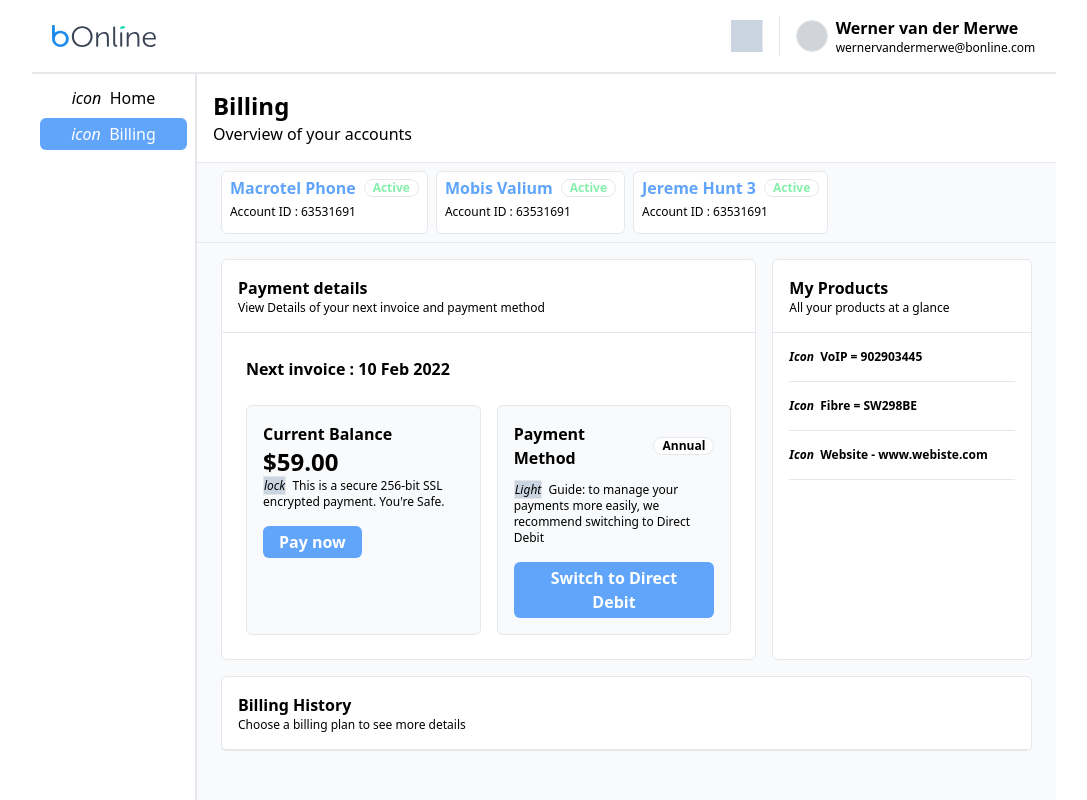
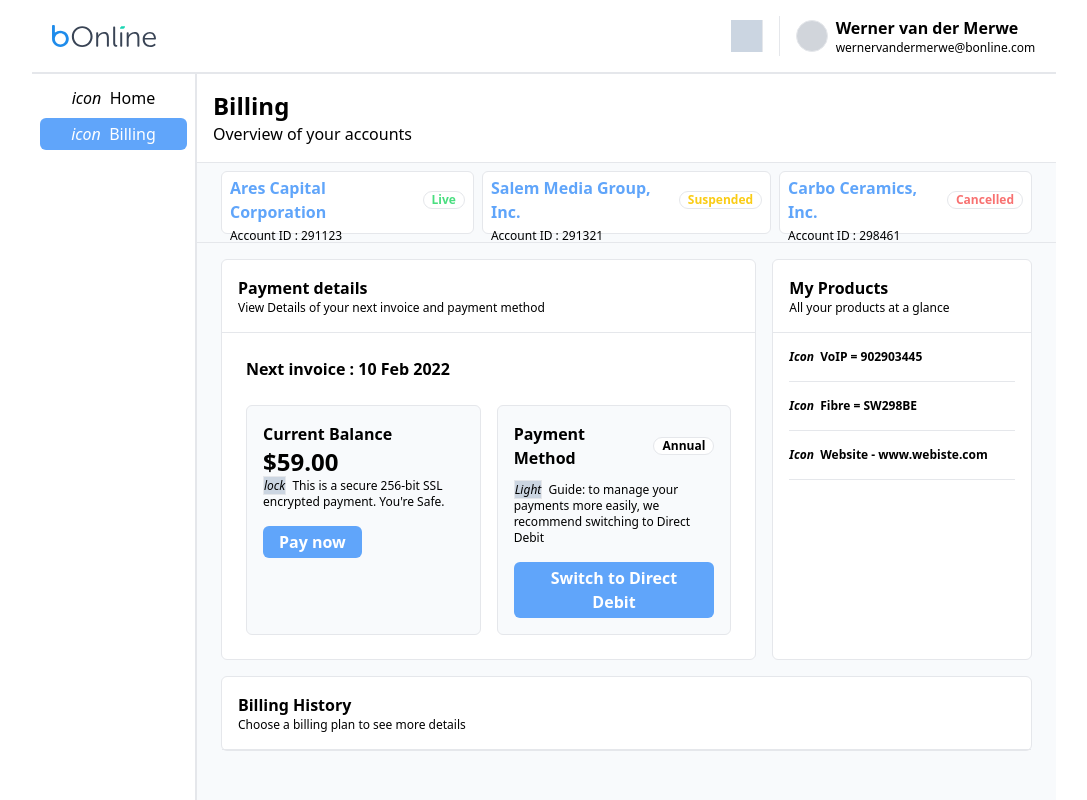
Before and after one commit to WernervanderMerwe/bonline-test, a Vue app: page / in a window 1280 px wide. Shown: the top 800 px of the page, without its empty margins (96-1183 px from the left). Built offline with nearby package versions, Linux system fonts and the light colour scheme.

Commit message:
accounts row DRY commit

```diff
--- a/src/components/Content.vue
+++ b/src/components/Content.vue
@@ -4,7 +4,7 @@
       <p class="font-bold text-2xl">Billing</p>
       <p>Overview of your accounts</p>
     </div>
-    <content-tabs></content-tabs>
+    <content-tabs :jsonData="data"></content-tabs>
     <div class="grid grid-cols-3 px-6 gap-4 pt-4">
       <payment-details></payment-details>
       <my-products></my-products>
@@ -19,8 +19,15 @@
 import MyProducts from "./MyProducts.vue";
 import BillingHistory from "./BillingHistory.vue";
 
+import data from "./../../instructions/Data.json";
+
 export default {
   name: "appContent",
+  data() {
+    return {
+      data: data,
+    };
+  },
   components: {
     contentTabs: ContentTabs,
     paymentDetails: PaymentDetails,
--- a/src/components/ContentTabs.vue
+++ b/src/components/ContentTabs.vue
@@ -1,17 +1,27 @@
 <template>
   <div class="px-6 py-2 border-b flex row-auto gap-2 h-20">
-    <div class="border rounded-md p-1 px-2 bg-white">
+    <div
+      class="border rounded-md p-1 px-2 bg-white"
+      v-for="account in jsonData"
+      :key="account.account_id"
+    >
       <div class="flex row-auto gap-2">
-        <p class="font-bold text-blue-400">Macrotel Phone</p>
+        <p class="font-bold text-blue-400">{{ account.business_name }}</p>
         <div
-          class="border rounded-full px-2 text-xs font-bold my-auto text-green-300"
+          class="border rounded-full px-2 text-xs font-semibold my-auto"
+          :class="{
+            'text-green-400': account.account_status === 'Live',
+            'text-yellow-400': account.account_status === 'Suspended',
+            'text-red-400': account.account_status === 'Cancelled',
+          }"
         >
-          Active
+          {{ account.account_status }}
         </div>
       </div>
-      <p class="text-xs leading-6">Account ID : 63531691</p>
+      <p class="text-xs leading-6">Account ID : {{ account.account_id }}</p>
     </div>
-    <div class="border rounded-md p-1 px-2 bg-white">
+
+    <!-- <div class="border rounded-md p-1 px-2 bg-white">
       <div class="flex row-auto gap-2">
         <p class="font-bold text-blue-400">Mobis Valium</p>
         <div
@@ -22,6 +32,7 @@
       </div>
       <p class="text-xs leading-6">Account ID : 63531691</p>
     </div>
+
     <div class="border rounded-md p-1 px-2 bg-white">
       <div class="flex row-auto gap-2">
         <p class="font-bold text-blue-400">Jereme Hunt 3</p>
@@ -32,12 +43,18 @@
         </div>
       </div>
       <p class="text-xs leading-6">Account ID : 63531691</p>
-    </div>
+    </div> -->
   </div>
 </template>
 
 <script>
 export default {
   name: "ContentTabs",
+  props: {
+    jsonData: {
+      type: Array,
+      required: true,
+    },
+  },
 };
 </script>
--- a/src/main.js
+++ b/src/main.js
@@ -1,9 +1,11 @@
-import Vue from 'vue'
-import App from './App.vue'
-import './assets/tailwind.css'
+import Vue from "vue";
+import App from "./App.vue";
+import "./assets/tailwind.css";
 
-Vue.config.productionTip = false
+Vue.config.productionTip = false;
+
+export const eventBus = new Vue();
 
 new Vue({
-  render: h => h(App),
-}).$mount('#app')
+  render: (h) => h(App),
+}).$mount("#app");
```
